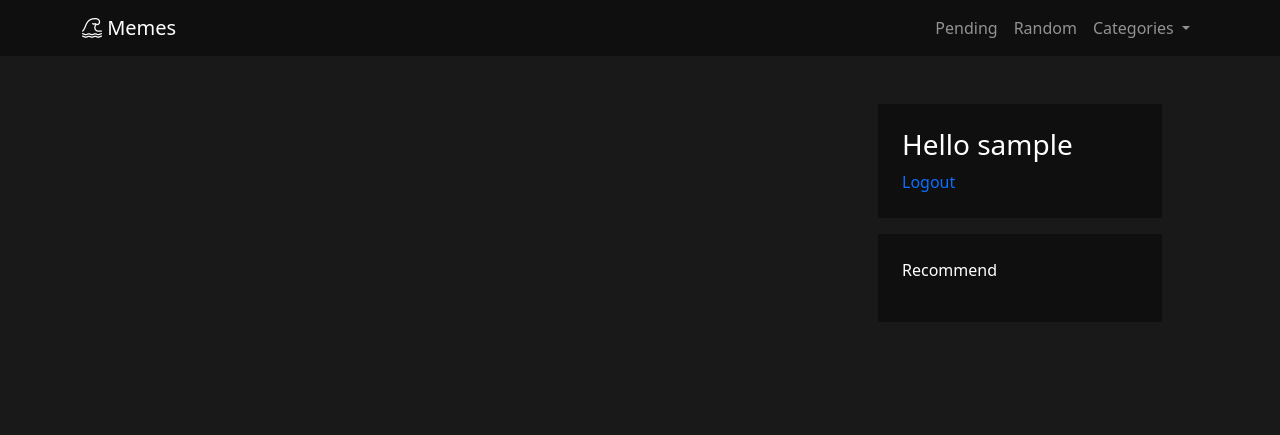
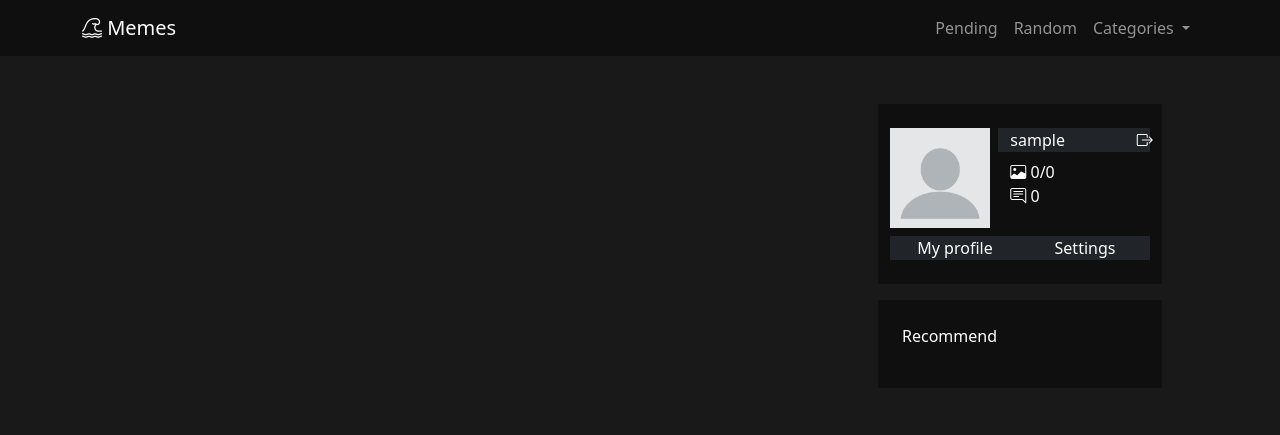
Before and after one commit to kacperoni/meme-page, a PHP site: page / in a window 1280 px wide. Shown: the top 435 px of the page. Run offline with PHP 8.4, Linux system fonts and the light colour scheme; the visitor is signed in with stand-in values (Sample User, id 1); data that the repository does not hold is empty.

Commit message:
Added profile information after success login, categories table to database and dynamic displaying categories in navbar

```diff
--- a/includes/profile.php
+++ b/includes/profile.php
@@ -1,3 +1,31 @@
+<div class="row">
+    <div class="col-5 p-0">
+        <img class="img-fluid" src="profile.png" width="100" alt="profile_pic">
+    </div>
+    <div class="col-7">
+        <div class="row bg-dark">
+            <div class="col-10">
+                <?php echo $_SESSION["username"]; ?>
+            </div>
+            <div class="col-2">
+                <a class="bi bi-box-arrow-right text-white" href="includes/logout.php"></a>
+            </div>
+        </div>
+        <div class="row">
+            <ul class="mt-2" style="list-style-type:none;">
+                <li class="bi bi-image"> 0/0</li>
+                <li class="bi bi-chat-right-text"> 0</li>
+            </ul>
+        </div>
+    </div>
+</div>
 
-<h3>Hello <?php echo $_SESSION["username"] ?></h3>
-<a href="includes/logout.php">Logout</a>
+<div class="row mt-2">
+    <div class="col-6 bg-dark text-center">
+        My profile
+    </div>
+    <div class="col-6 bg-dark text-center">
+        Settings
+    </div>
+
+</div>
--- a/navigation.php
+++ b/navigation.php
@@ -15,9 +15,17 @@
                         Categories
                     </a>
                     <ul class="dropdown-menu dropdown-menu-dark" aria-labelledby="navbarDarkDropdownMenuLink">
-                        <li><a class="dropdown-item" href="#">Action</a></li>
-                        <li><a class="dropdown-item" href="#">Fun</a></li>
-                        <li><a class="dropdown-item" href="#">Animals</a></li>
+                        <?php
+                            $query = "SELECT * FROM categories";
+                            $allCategoriesQuery = mysqli_query($connection,$query) or die("SQL Error :: ".mysqli_error($connection));
+
+                            while($row = mysqli_fetch_assoc($allCategoriesQuery)){
+                                $catId = $row["cat_id"];
+                                $catTitle = $row["cat_title"];
+                                echo "<li><a class='dropdown-item' href='#'>$catTitle</a></li>";
+                            }
+
+                        ?>
                     </ul>
                 </li>
             </ul>
--- a/style.css
+++ b/style.css
@@ -9,3 +9,7 @@
 a{
     text-decoration: none;
 }
+
+ul{
+    list-style-type: none;
+}
```
